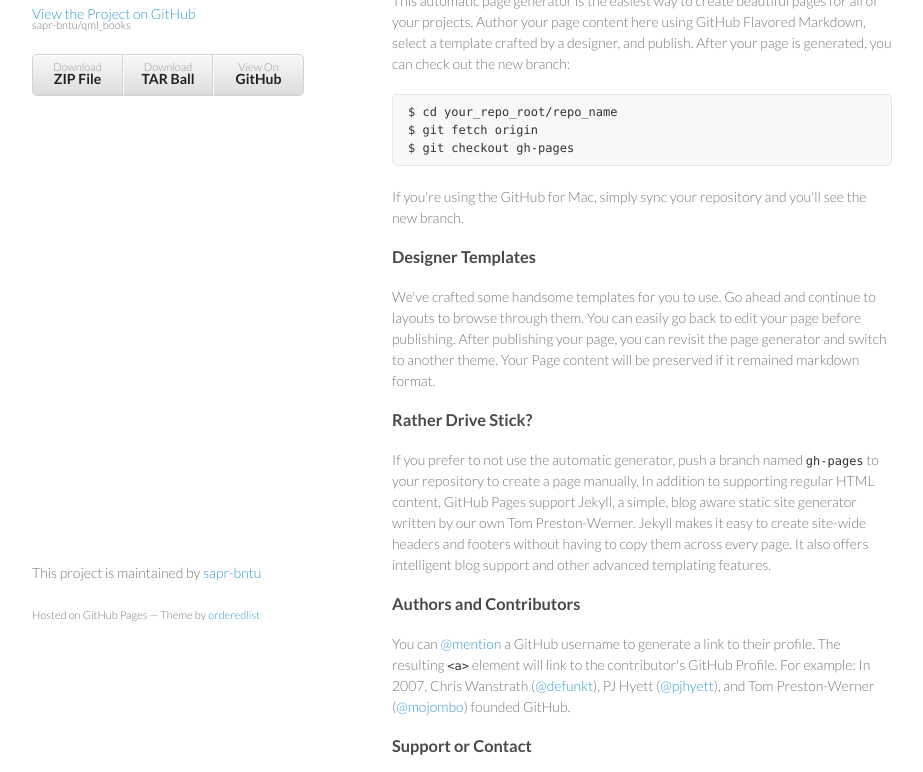
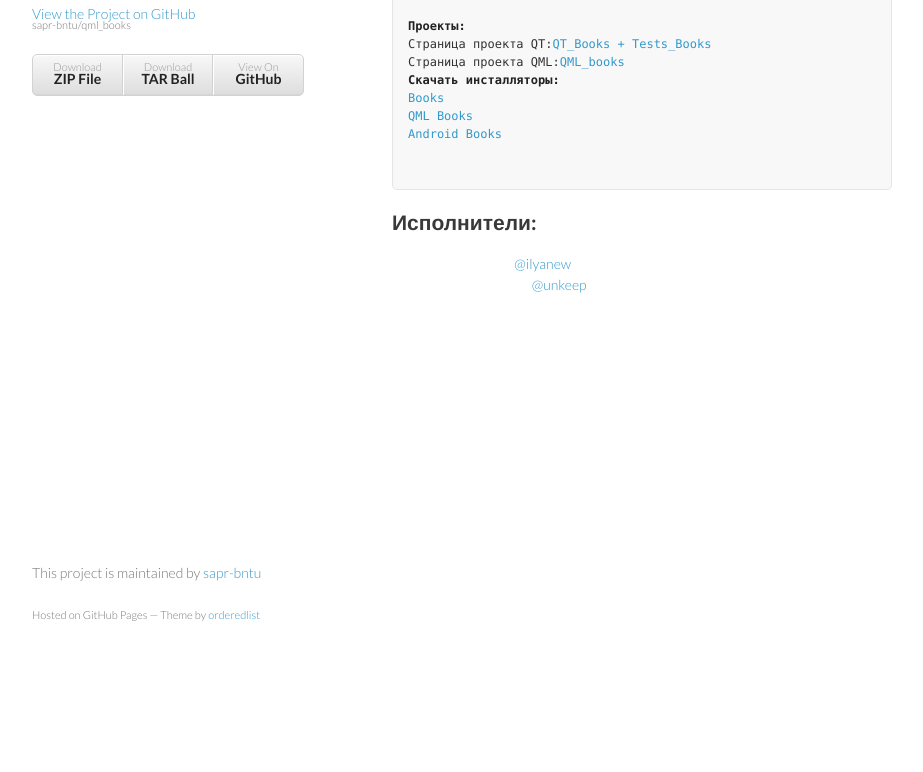
Before and after one commit to sapr-bntu/qml_books, a plain HTML site: page index.html in a window 1280 px wide. Shown: the part 106-878 px from the top of the page, without its empty margins (178-1101 px from the left). After the commit the page ends 800 px from the top, so only its background shows below. Drawn offline with Linux system fonts and the light colour scheme.

Commit message:
добавил веб страницу

```diff
--- a/index.html
+++ b/index.html
@@ -27,30 +27,24 @@
       <section>
         <h3>Welcome to GitHub Pages.</h3>
 
-<p>This automatic page generator is the easiest way to create beautiful pages for all of your projects. Author your page content here using GitHub Flavored Markdown, select a template crafted by a designer, and publish. After your page is generated, you can check out the new branch:</p>
+<pre><code>
+<strong>Проекты:</strong>
+Страница проекта QT:<a href="https://github.com/sapr-bntu/book_tests">QT_Books + Tests_Books</a>
+Страница проекта QML:<a href="https://github.com/sapr-bntu/qml_books">QML_books</a>
+<p><strong>Скачать инсталляторы:</strong>
+<a href="http://cloud.github.com/downloads/sapr-bntu/books/book.exe">Books</a>
+<a href="http://cloud.github.com/downloads/sapr-bntu/qml_books/QML_book.exe">QML Books</a>
+<a href="http://cloud.github.com/downloads/sapr-bntu/books_android/Android_book.exe">Android Books</a>
 
-<pre><code>$ cd your_repo_root/repo_name
-$ git fetch origin
-$ git checkout gh-pages
 </code></pre>
 
-<p>If you're using the GitHub for Mac, simply sync your repository and you'll see the new branch.</p>
+<h2>Исполнители:</h2>
 
-<h3>Designer Templates</h3>
+<ul>
+<li style="color:#ffffff">Осиюк Илья(<a href="https://github.com/ilyanew" class="user-mention">@ilyanew</a>)</li>
+<li style="color:#ffffff">Анкип Алексей(<a href="https://github.com/unkeep" class="user-mention">@unkeep</a>)</li>
+</ul>
 
-<p>We've crafted some handsome templates for you to use. Go ahead and continue to layouts to browse through them. You can easily go back to edit your page before publishing. After publishing your page, you can revisit the page generator and switch to another theme. Your Page content will be preserved if it remained markdown format.</p>
-
-<h3>Rather Drive Stick?</h3>
-
-<p>If you prefer to not use the automatic generator, push a branch named <code>gh-pages</code> to your repository to create a page manually. In addition to supporting regular HTML content, GitHub Pages support Jekyll, a simple, blog aware static site generator written by our own Tom Preston-Werner. Jekyll makes it easy to create site-wide headers and footers without having to copy them across every page. It also offers intelligent blog support and other advanced templating features.</p>
-
-<h3>Authors and Contributors</h3>
-
-<p>You can <a href="https://github.com/blog/821" class="user-mention">@mention</a> a GitHub username to generate a link to their profile. The resulting <code>&lt;a&gt;</code> element will link to the contributor's GitHub Profile. For example: In 2007, Chris Wanstrath (<a href="https://github.com/defunkt" class="user-mention">@defunkt</a>), PJ Hyett (<a href="https://github.com/pjhyett" class="user-mention">@pjhyett</a>), and Tom Preston-Werner (<a href="https://github.com/mojombo" class="user-mention">@mojombo</a>) founded GitHub.</p>
-
-<h3>Support or Contact</h3>
-
-<p>Having trouble with Pages? Check out the documentation at <a href="http://help.github.com/pages">http://help.github.com/pages</a> or contact <a href="mailto:support@github.com">support@github.com</a> and we’ll help you sort it out.</p>
       </section>
       <footer>
         <p>This project is maintained by <a href="https://github.com/sapr-bntu">sapr-bntu</a></p>
```
